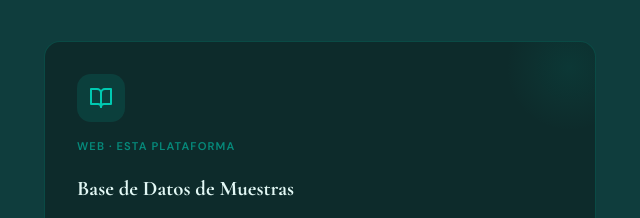
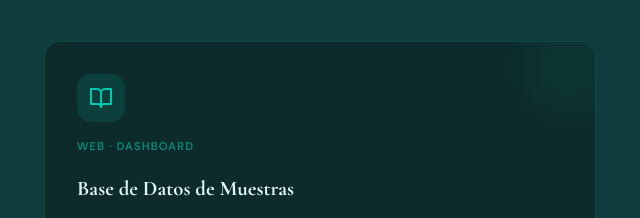
Before and after one commit to Microscopapus/MuestrasFrontend, a website: page frontend/index.html in a window 1280 px wide. Shown: the part 1760-1978 px from the top of the page, 620-1260 px from the left. Drawn offline with nearby package versions, Linux system fonts and the light colour scheme.

Commit message:
Update index.html

```diff
--- a/frontend/index.html
+++ b/frontend/index.html
@@ -208,7 +208,7 @@
           <div class="tool-icon">
             <svg width="24" height="24" viewBox="0 0 24 24" fill="none" stroke="currentColor" stroke-width="2" stroke-linecap="round" stroke-linejoin="round"><path d="M2 3h6a4 4 0 0 1 4 4v14a3 3 0 0 0-3-3H2z"/><path d="M22 3h-6a4 4 0 0 0-4 4v14a3 3 0 0 1 3-3h7z"/></svg>
           </div>
-          <span class="tool-tag">Web · Esta plataforma</span>
+          <span class="tool-tag">Web · Dashboard</span>
           <h3 class="tool-title">Base de Datos de Muestras</h3>
           <p class="tool-desc">
             Una interfaz web donde puedes explorar, subir y gestionar muestras microscópicas.
```
